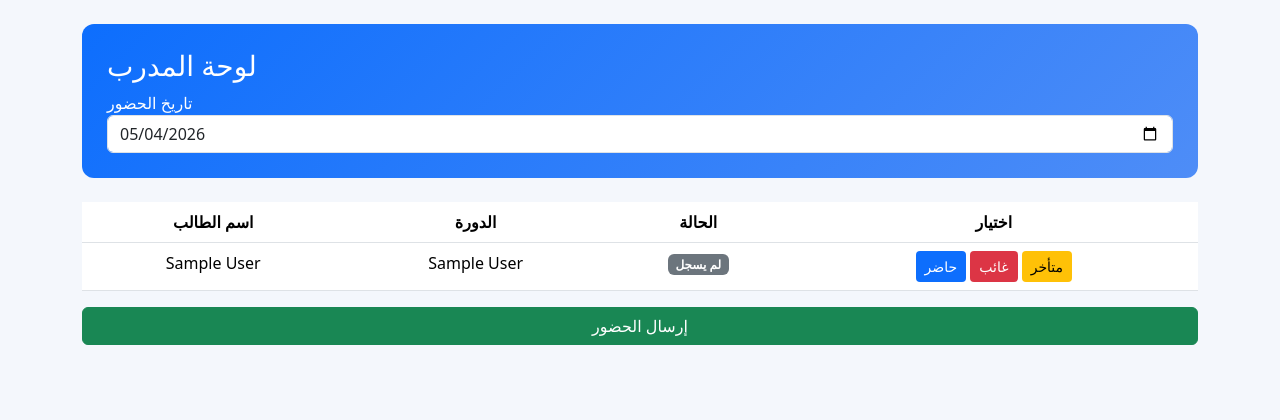
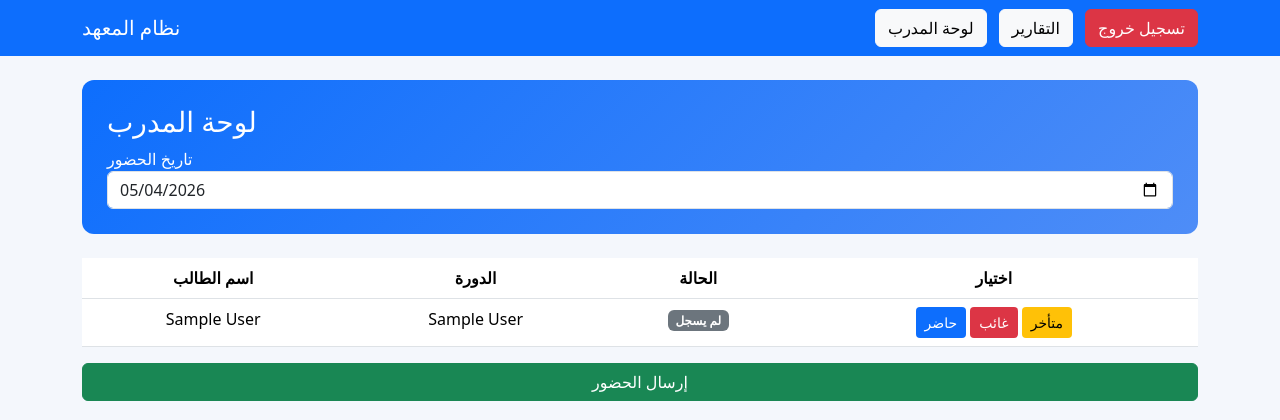
Before and after one commit to eissa0001/institute-system, a Django app: page /trainer/ in a window 1280 px wide. Shown: the top 420 px of the page. Run offline with Django 5.2, Linux system fonts and the light colour scheme; a user stored in the database is signed in; tables that the repository leaves empty hold one stand-in row (values such as "Sample post").

Commit message:
add navbar back

```diff
--- a/students/templates/trainer_dashboard.html
+++ b/students/templates/trainer_dashboard.html
@@ -33,7 +33,33 @@ outline:3px solid black;
 </head>
 
 <body>
+<!-- Navbar -->
+<nav class="navbar navbar-expand-lg navbar-dark bg-primary">
+<div class="container">
 
+<a class="navbar-brand">نظام المعهد</a>
+
+<div>
+
+<a class="btn btn-light me-2" href="{% url 'trainer_dashboard' %}">
+لوحة المدرب
+</a>
+
+<a class="btn btn-light me-2" href="{% url 'attendance_report' %}">
+التقارير
+</a>
+
+<form action="/accounts/logout/" method="post" style="display:inline;">
+{% csrf_token %}
+<button type="submit" class="btn btn-danger">
+تسجيل خروج
+</button>
+</form>
+
+</div>
+
+</div>
+</nav>
 <div class="container mt-4">
 
 <div class="header-box mb-4">
--- a/students/urls.py
+++ b/students/urls.py
@@ -5,7 +5,7 @@ from django.contrib.auth import views as auth_views
 urlpatterns = [
     path('', auth_views.LoginView.as_view(template_name='login.html'), name='login'),
 
-    path('dashboard/', trainer_dashboard, name='dashboard'),  # ✅ هذا التعديل المهم
+    path('dashboard/', trainer_dashboard, name='dashboard'),
 
     path('trainer/', trainer_dashboard, name='trainer_dashboard'),
 
```
